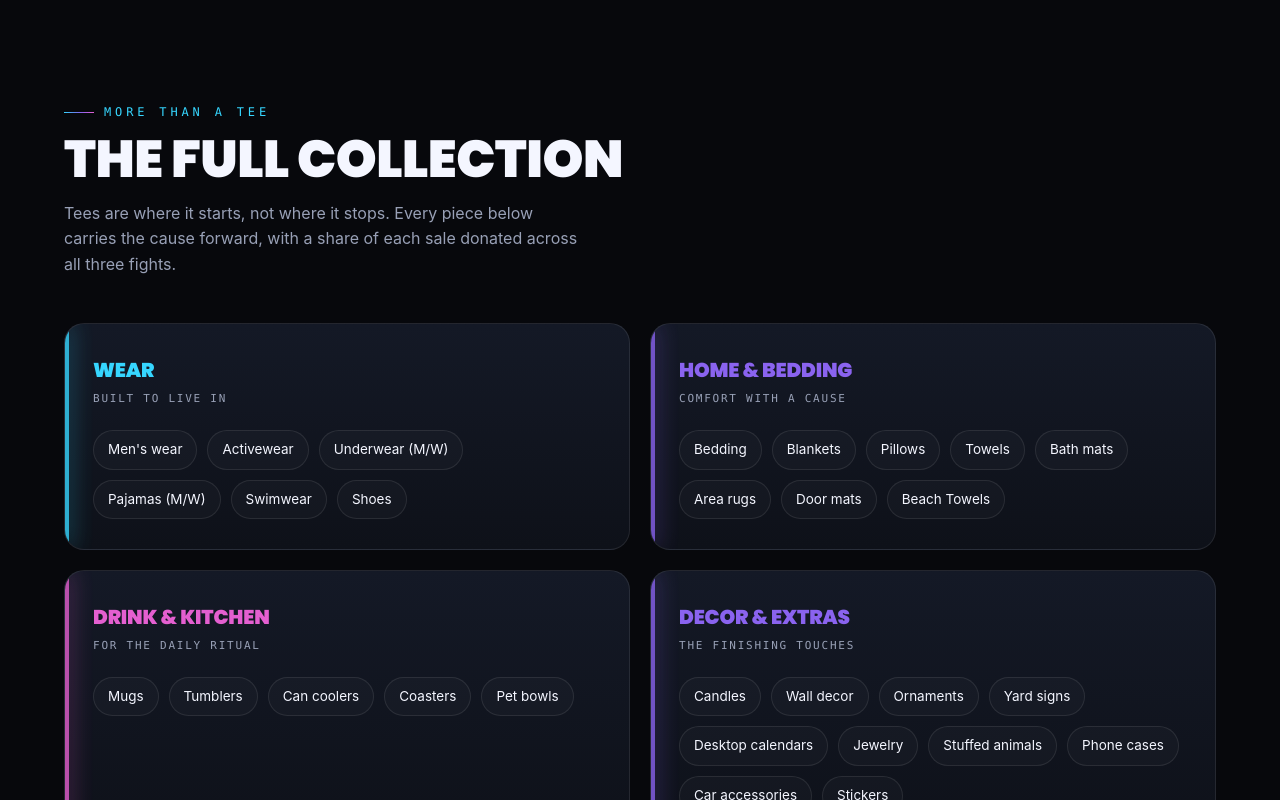
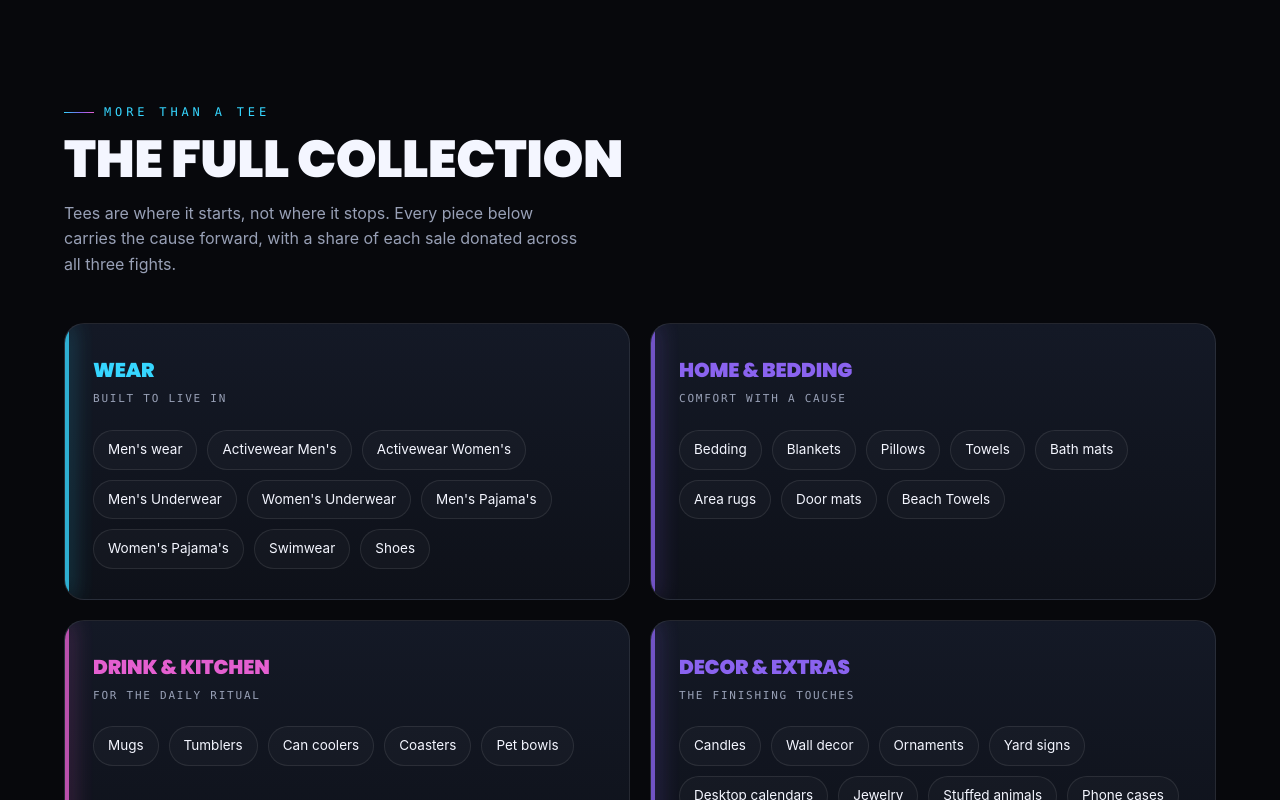
Before and after one commit to Smarttechsolutionllc/BSquared, a plain HTML site: page index.html in a window 1280 px wide. Shown: the part 1020-1820 px from the top of the page. Drawn offline with Linux system fonts and the light colour scheme; no server answers.

Commit message:
Update index.html

```diff
--- a/index.html
+++ b/index.html
@@ -241,9 +241,12 @@ img{max-width:100%;display:block}
           <span class="cg-sub">Built to live in</span>
           <div class="tags">
             <span>Men's wear</span>
-            <span>Activewear</span>
-            <span>Underwear (M/W)</span>
-            <span>Pajamas (M/W)</span>
+            <span>Activewear Men's</span>
+            <span>Activewear Women's</span>
+            <span>Men's Underwear</span>
+            <span>Women's Underwear</span>
+            <span>Men's Pajama's</span>
+            <span>Women's Pajama's</span>
             <span>Swimwear</span>
             <span>Shoes</span>
           </div>
@@ -547,8 +550,8 @@ grid.addEventListener('click',function(e){
 // chip "Men's wear" maps to a collection titled "Mens Wear". If a chip's collection is named
 // very differently, pin it here as  "Chip label":"collection-handle".
 var HANDLE_OVERRIDES={
- // "Underwear (M/W)":"underwear",
- // "Pajamas (M/W)":"pajamas"
+ // "Men's Pajama's":"mens-pajamas",
+ // "Activewear Men's":"activewear-mens"
 };
 function slugify(s){return String(s).toLowerCase().replace(/[\u2019']/g,'').replace(/[^a-z0-9]+/g,'-').replace(/^-+|-+$/g,'')}
 function handleFor(label){return HANDLE_OVERRIDES[label]||COL_MAP[normKey(label)]||slugify(label)}
```
